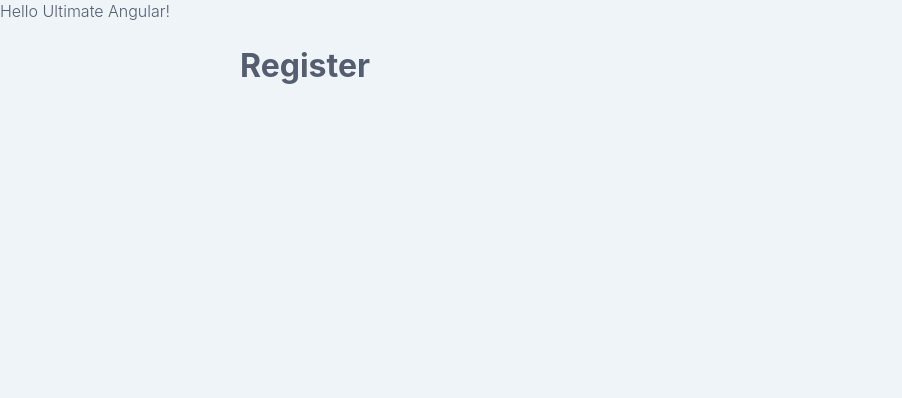
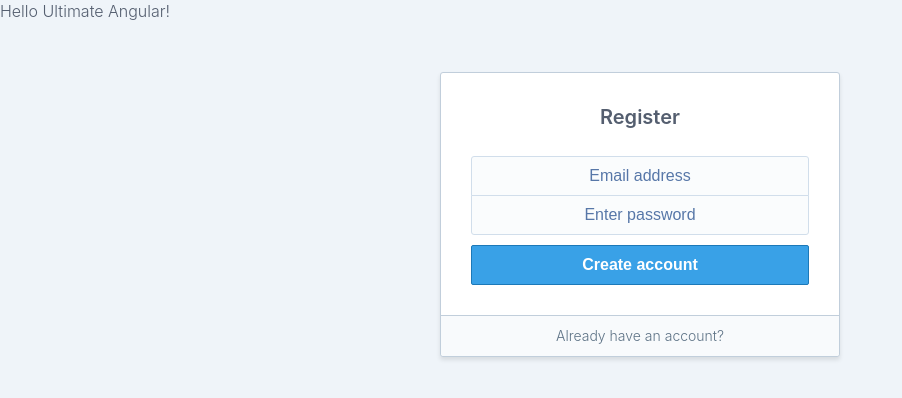
Before and after one commit to andersonnunes/pro-angular-app, an Angular app: page /auth/register in a window 1280 px wide. Shown: the top 398 px of the page, without its empty margins (0-902 px from the left). Built offline with nearby package versions, Linux system fonts and the light colour scheme.

Commit message:
⚡ Step 3: Auth components and events

```diff
--- a/src/auth/login/containers/login/login.component.ts
+++ b/src/auth/login/containers/login/login.component.ts
@@ -1,17 +1,26 @@
-import { Component, OnInit } from '@angular/core';
+import { Component } from '@angular/core';
+import { FormGroup } from '@angular/forms';
 
 @Component({
-  selector: 'app-login',
+  selector: 'login',
   styleUrls: ['./login.component.scss'],
   template: `
-    <h1>Login</h1>
+    <div>
+      <auth-form (submitted)="loginUser($event)">
+        <h1>Login</h1>
+        <a [routerLink]="['/auth/register']">Not registered?</a>
+        <button type="submit">
+          Login
+        </button>
+      </auth-form>
+    </div>
   `
 })
-export class LoginComponent implements OnInit {
+export class LoginComponent {
 
   constructor() { }
 
-  ngOnInit(): void {
+  loginUser(event: FormGroup) {
+    console.log(event.value);
   }
-
 }
--- a/src/auth/login/login.module.ts
+++ b/src/auth/login/login.module.ts
@@ -1,6 +1,8 @@
 import { NgModule } from '@angular/core';
 import { CommonModule } from '@angular/common';
 import { RouterModule, Routes } from '@angular/router';
+
+import { SharedModule } from '../shared/shared.module';
 
 import { LoginComponent } from './containers/login/login.component';
 
@@ -14,7 +16,8 @@ export const ROUTES: Routes = [
   ],
   imports: [
     CommonModule,
-    RouterModule.forChild(ROUTES)
+    RouterModule.forChild(ROUTES),
+    SharedModule
   ]
 })
 export class LoginModule { }
--- a/src/auth/register/containers/register/register.component.ts
+++ b/src/auth/register/containers/register/register.component.ts
@@ -1,17 +1,27 @@
-import { Component, OnInit } from '@angular/core';
+import { Component } from '@angular/core';
+import { FormGroup } from '@angular/forms';
 
 @Component({
-  selector: 'app-register',
+  selector: 'register',
   styleUrls: ['./register.component.scss'],
   template: `
-    <h1>Register</h1>
+    <div>
+      <auth-form (submitted)="registerUser($event)">
+        <h1>Register</h1>
+        <a [routerLink]="['/auth/login']">Already have an account?</a>
+        <button type="submit">
+          Create account
+        </button>
+      </auth-form>
+    </div>
   `
 })
-export class RegisterComponent implements OnInit {
+export class RegisterComponent {
 
   constructor() { }
 
-  ngOnInit(): void {
+  registerUser(event: FormGroup) {
+    console.log(event.value);
   }
 
 }
--- a/src/auth/register/register.module.ts
+++ b/src/auth/register/register.module.ts
@@ -1,6 +1,8 @@
 import { NgModule } from '@angular/core';
 import { CommonModule } from '@angular/common';
 import { RouterModule, Routes } from '@angular/router';
+
+import { SharedModule } from '../shared/shared.module';
 
 import { RegisterComponent } from './containers/register/register.component';
 
@@ -14,7 +16,8 @@ export const ROUTES: Routes = [
   ],
   imports: [
     CommonModule,
-    RouterModule.forChild(ROUTES)
+    RouterModule.forChild(ROUTES),
+    SharedModule
   ]
 })
 export class RegisterModule { }
--- a/src/auth/shared/containers/auth-form/auth-form.component.scss
+++ b/src/auth/shared/containers/auth-form/auth-form.component.scss
@@ -0,0 +1,102 @@
+:host ::ng-deep {
+  .error {
+    color: #a94442;
+    background: #f2dede;
+    border: 1px solid #e4b3b3;
+    border-radius: 2px;
+    padding: 8px;
+    font-size: 14px;
+    font-weight: 400;
+    margin: 10px 0 0;
+  }
+
+  h1 {
+    margin: 0 0 25px;
+    font-size: 20px;
+    font-weight: 600;
+    text-align: center;
+  }
+
+  button {
+    cursor: pointer;
+    outline: 0;
+    width: 100%;
+    border-radius: 2px;
+    border: 1px solid #1c79b8;
+    background: #39a1e7;
+    color: #fff;
+    padding: 10px;
+    font-size: 16px;
+    font-weight: 600;
+    transition: all 0.2s ease-in-out;
+
+    &:hover {
+      background: darken(#39a1e7, 5%);
+      border-color: darken(#1c79b8, 5%);
+    }
+
+    &:disabled {
+      opacity: .4;
+      cursor: not-allowed;
+    }
+  }
+
+  a {
+    display: block;
+    text-align: center;
+    color: #5e7386;
+    font-size: 14px;
+  }
+}
+
+.auth-form {
+  background: #fff;
+  box-shadow: 0 3px 4px rgba(0, 0, 0, .1);
+  border-radius: 3px;
+  border: 1px solid #c1cedb;
+  width: 400px;
+  margin: 50px auto;
+  padding: 30px;
+
+  &__action {
+    margin: 10px 0 30px;
+  }
+
+  &__toggle {
+    border-radius: 0 0 3px 3px;
+    border-top: 1px solid #c1cedb;
+    background: #f8fafc;
+    padding: 10px;
+    margin: 0 -30px -30px;
+  }
+
+  label {
+    display: block;
+    margin: 0;
+  }
+
+  input {
+    outline: 0;
+    font-size: 16px;
+    padding: 10px 15px;
+    margin: 0;
+    width: 100%;
+    background: #fafcfd;
+    color: #5777a8;
+    border: 1px solid #d1deeb;
+    text-align: center;
+
+    &::-webkit-input-placeholder {
+      color: #5777a8;
+    }
+
+    &[type=email] {
+      border-radius: 3px 3px 0 0;
+    }
+
+    &[type=password] {
+      border-radius: 0 0 3px 3px;
+      margin: -1px 0 0;
+    }
+  }
+}
--- a/src/auth/shared/containers/auth-form/auth-form.component.ts
+++ b/src/auth/shared/containers/auth-form/auth-form.component.ts
@@ -1,17 +1,72 @@
-import { Component, OnInit } from '@angular/core';
+import { Component, EventEmitter, Output } from '@angular/core';
+import { FormBuilder, FormGroup, Validators } from '@angular/forms';
 
 @Component({
-  selector: 'app-auth-form',
+  selector: 'auth-form',
   styleUrls: ['./auth-form.component.scss'],
   template: `
-    <h1>Auth Form</h1>
+    <div class="auth-form">
+      <form [formGroup]="form" (ngSubmit)="onSubmit()">
+        <ng-content select="h1"></ng-content>
+
+        <label>
+          <input
+            type="email"
+            placeholder="Email address"
+            formControlName="email">
+        </label>
+        <label>
+          <input
+            type="password"
+            placeholder="Enter password"
+            formControlName="password">
+        </label>
+
+        <div class="error" *ngIf="emailFormat">
+          Invalid email format
+        </div>
+
+        <div class="error" *ngIf="passwordInvalid">
+          Password is required
+        </div>
+
+        <ng-content select=".error"></ng-content>
+
+        <div class="auth-form__action">
+          <ng-content select="button"></ng-content>
+        </div>
+
+        <div class="auth-form__toggle">
+          <ng-content select="a"></ng-content>
+        </div>
+      </form>
+    </div>
   `
 })
-export class AuthFormComponent implements OnInit {
+export class AuthFormComponent {
+  @Output()
+  submitted = new EventEmitter<FormGroup>();
 
-  constructor() { }
+  form = this.fb.group({
+    email: ['', Validators.email],
+    password: ['', Validators.required]
+  });
 
-  ngOnInit(): void {
+  constructor(private fb: FormBuilder) { }
+
+  onSubmit() {
+    if (this.form.valid) {
+      this.submitted.emit(this.form);
+    }
   }
 
+  get passwordInvalid() {
+    const control = this.form.get('password');
+    return control?.hasError('required') && control.touched;
+  }
+
+  get emailFormat() {
+    const control = this.form.get('email');
+    return control?.hasError('email') && control.touched;
+  }
 }
```
